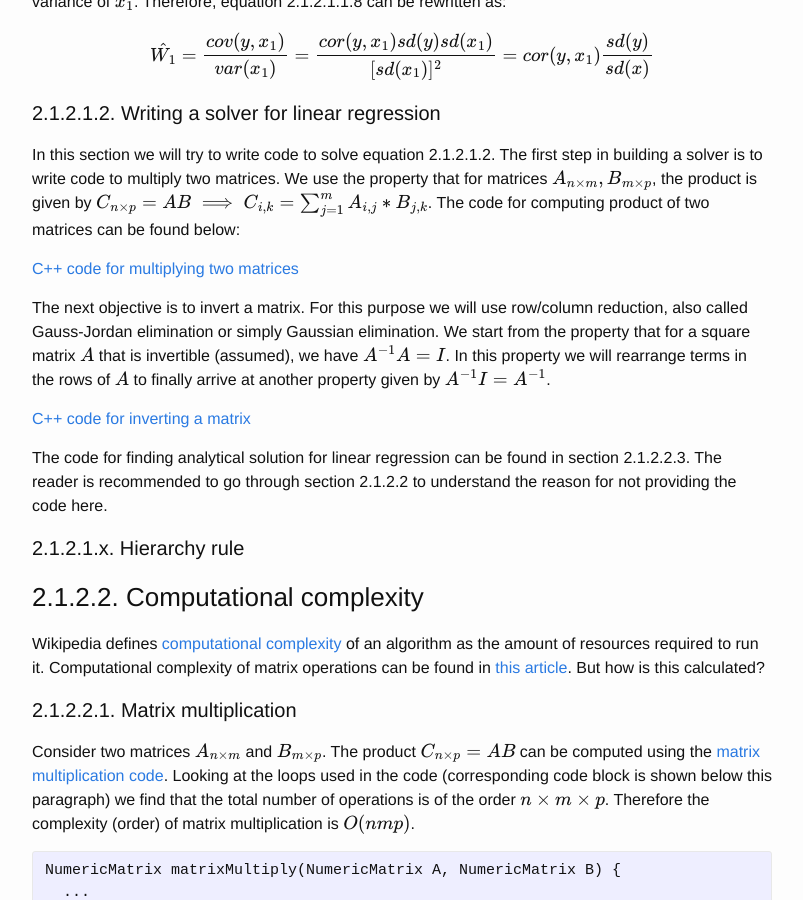
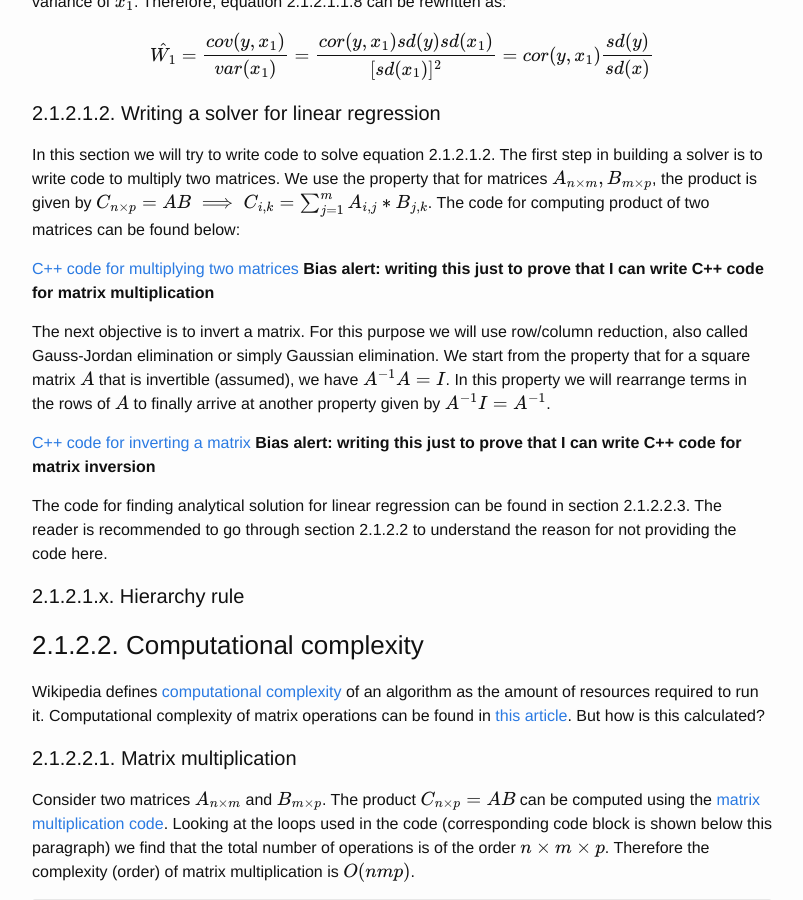
Before and after one commit to SNaveenMathew/ml_book, a Jekyll site: the page built from linear_regression.md, in a window 1280 px wide and 900 px high, scrolled down 3611 px. Shown: the whole window, without its empty margins (238-1041 px from the left). Built offline with Jekyll 4.4.1, drawn with Linux system fonts in a browser that asks for light colours; our own code applies the rules of GitHub Pages for plain Markdown files; formulas are drawn with MathJax 3; some of the changed text lies outside the part shown.

Commit message:
Added bias alert to linear regression

```diff
--- a/linear_regression.md
+++ b/linear_regression.md
@@ -93,11 +93,11 @@ $$\hat{W_1} = \frac{cov(y, x_1)}{var(x_1)} = \frac{cor(y, x_1) sd(y) sd(x_1)}{[s
 
 In this section we will try to write code to solve equation 2.1.2.1.2. The first step in building a solver is to write code to multiply two matrices. We use the property that for matrices $A_{n \times m}, B_{m \times p}$, the product is given by $C_{n \times p} = AB \implies C_{i, k} = \sum_{j = 1}^{m} A_{i, j} * B_{j, k}$. The code for computing product of two matrices can be found below:
 
-[C++ code for multiplying two matrices](data/multiply_matrices.cpp)
+[C++ code for multiplying two matrices](data/multiply_matrices.cpp) **Bias alert: writing this just to prove that I can write C++ code for matrix multiplication**
 
 The next objective is to invert a matrix. For this purpose we will use row/column reduction, also called Gauss-Jordan elimination or simply Gaussian elimination. We start from the property that for a square matrix $A$ that is invertible (assumed), we have $A^{-1}A = I$. In this property we will rearrange terms in the rows of $A$ to finally arrive at another property given by $A^{-1}I = A^{-1}$.
 
-[C++ code for inverting a matrix](data/invert_matrix.cpp)
+[C++ code for inverting a matrix](data/invert_matrix.cpp) **Bias alert: writing this just to prove that I can write C++ code for matrix inversion**
 
 The code for finding analytical solution for linear regression can be found in section 2.1.2.2.3. The reader is recommended to go through section 2.1.2.2 to understand the reason for not providing the code here.
 
@@ -176,7 +176,7 @@ Comparing the choices we understand that for $N > 1$, $p > 0$ choice 2 is always
 
 [Header file with matrix operations as functions](data/linreg.h)
 
-[C++ code for analytically solving linear regression](data/linreg_analytical.cpp)
+[C++ code for analytically solving linear regression](data/linreg_analytical.cpp) **Bias alert: writing this just to prove that I can write C++ code for solving normal equations**
 
 The process of finding the total number of computations is the same in complex models such as support vector machines, neural networks, etc. For a linear regression model the choice is straight forward, but for a more complex model the choice may depend on other factors, for example: a) is $p > N_{train}$, b) hyperparameters such as the number of neurons in each layer, c) choice of kernel, etc. Customizing the *solver* may be the difference between training a neural network for years and arriving at the same solution for the same network in minutes. It is simply not enough for data scientists to use `from sklearn.linear_model import LinearRegression`, `lr = LinearRegression()`, and `lr.fit(X_train, y_train)` in Python or `model <- lm(y ~ x, data = train)` in R.
 
```
